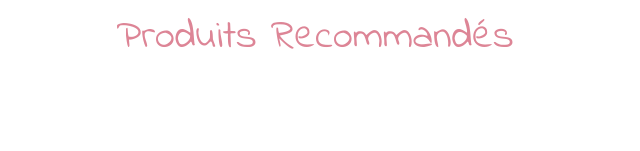
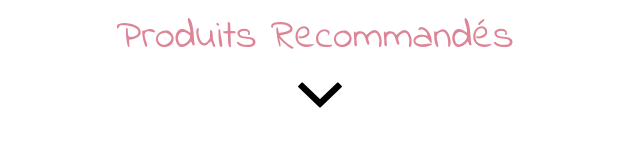
Before and after one commit to prouticaco/Semaine-DEV, a plain HTML site: page pages/page_produit.html in a window 1280 px wide. Shown: the part 808-959 px from the top of the page, 325-965 px from the left. Drawn offline with nearby package versions, Linux system fonts and the light colour scheme.

Commit message:
fleche fix

```diff
--- a/pages/page_produit.html
+++ b/pages/page_produit.html
@@ -145,7 +145,7 @@
         <div class="col-sm d-flex justify-content-center">
           <h2 class="mt-5">Produits Recommandés</h2>
         </div>
-          <img class="col-sm d-flex align-items-center justify-content-center fleche" src="../images/chevron_down.png" alt="flèche vers le bas"></img>
+          <img class="fleche col-sm d-flex align-items-center justify-content-center fleche" src="../images/chevron_down.png" alt="flèche vers le bas"></img>
       </article>
       <div class="row bg-light">
         <div class="col-sm-3">
--- a/styles/style.css
+++ b/styles/style.css
@@ -242,6 +242,11 @@ h3{
 
 
 /******ARTICLES************/
+.fleche{
+  width: 80px;
+  margin-left: 520px;
+}
+
 div > h2{
   color:#dd8596;
   font-size: 40px;
```
